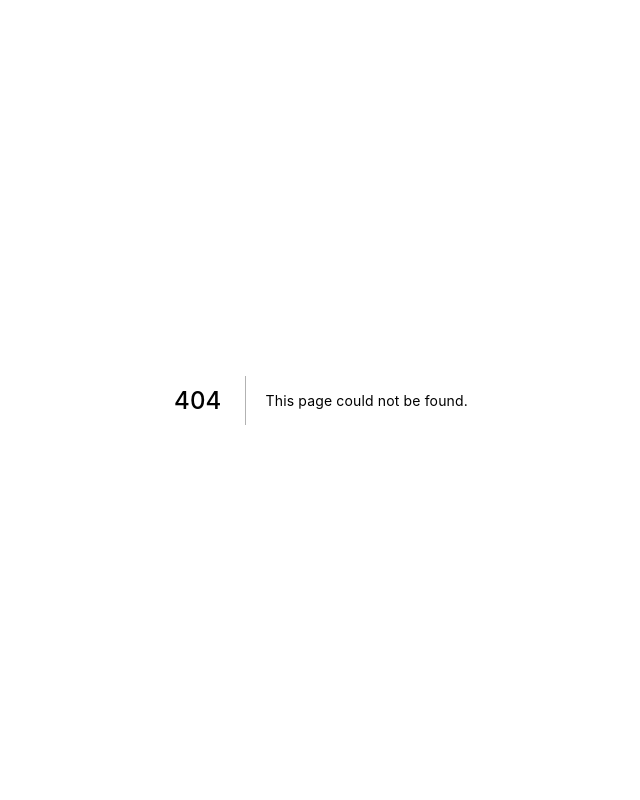
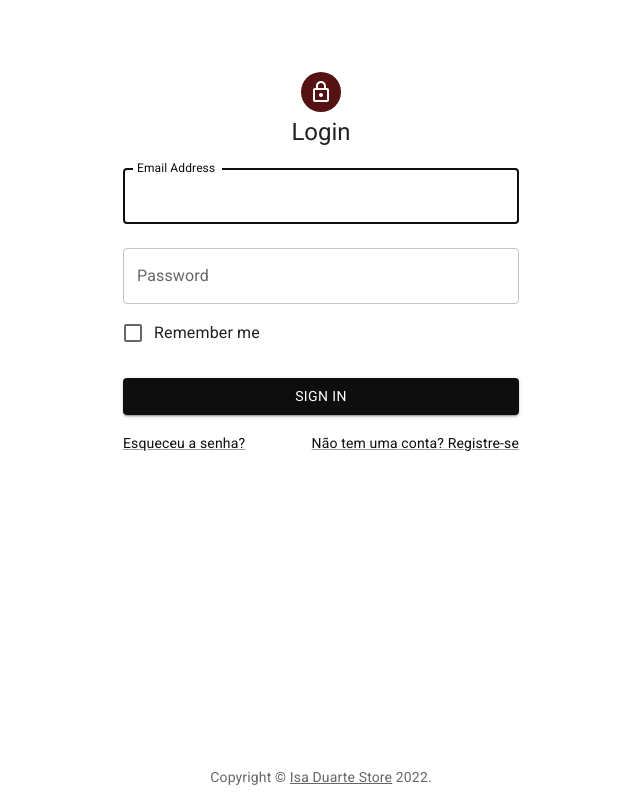
Before and after one commit to abraaoduarte/isa-store, a Next.js app in the folder apps/dashboard/: page /login in a window 1280 px wide. Before the commit this address had no page. Shown: the whole page, without its empty margins (319-959 px from the left). Built offline with nearby package versions, Linux system fonts and the light colour scheme.

Commit message:
chore(dashboard): add login page

```diff
--- a/apps/dashboard/package.json
+++ b/apps/dashboard/package.json
@@ -23,15 +23,18 @@
     "@emotion/react": "^11.9.0",
     "@emotion/server": "^11.4.0",
     "@emotion/styled": "^11.8.1",
+    "@hookform/resolvers": "^2.8.10",
     "@mui/icons-material": "^5.8.0",
     "@mui/material": "^5.8.1",
     "@mui/styles": "^5.8.0",
     "next": "12.1.6",
     "react": "18.1.0",
     "react-dom": "18.1.0",
+    "react-hook-form": "^7.31.2",
     "react-is": "^18.1.0",
     "react-query": "^3.39.0",
-    "styled-components": "^5.3.5"
+    "styled-components": "^5.3.5",
+    "yup": "^0.32.11"
   },
   "devDependencies": {
     "@types/node": "17.0.35",
--- a/apps/dashboard/src/components/Content/index.tsx
+++ /dev/null
@@ -1,5 +0,0 @@
-const Content = () => {
-  return <h2>Content</h2>;
-};
-
-export default Content;
--- a/apps/dashboard/src/pages/_app.tsx
+++ b/apps/dashboard/src/pages/_app.tsx
@@ -2,11 +2,6 @@ import type { AppProps } from 'next/app';
 import { useState } from 'react';
 import { QueryClient, QueryClientProvider } from 'react-query';
 import { ThemeProvider } from 'theme';
-// import {
-//   ThemeProvider,
-//   createThem,
-//   StylesProvider,
-// } from '@material-ui/core/styles';
 import { Hydrate } from 'react-query/hydration';
 import Head from 'next/head';
 
@@ -25,7 +20,7 @@ function MyApp({ Component, pageProps }: AppProps) {
   return (
     <>
       <Head>
-        <title>Isa Duarte Loja - Dashboard</title>
+        <title>Admin - Isa Duarte Loja</title>
         <meta name="description" content="Blacktag" />
         <link rel="icon" href="/favicon.ico" />
       </Head>
--- a/apps/dashboard/src/pages/_document.tsx
+++ b/apps/dashboard/src/pages/_document.tsx
@@ -42,6 +42,10 @@ export default class MyDocument extends Document {
     return (
       <Html lang="pt-BR">
         <Head>
+          <meta
+            name="viewport"
+            content="initial-scale=1.0, width=device-width"
+          />
           <link rel="preconnect" href="https://fonts.googleapis.com" />
           <link rel="preconnect" href="https://fonts.gstatic.com" />
           <link
--- /dev/null
+++ b/apps/dashboard/src/pages/login.tsx
@@ -0,0 +1,14 @@
+import * as React from 'react';
+import LoginTemplate from 'templates/Login';
+import Head from 'next/head';
+
+export default function Login() {
+  return (
+    <>
+      <Head>
+        <title>Login - Isa Duarte Store</title>
+      </Head>
+      <LoginTemplate />
+    </>
+  );
+}
--- /dev/null
+++ b/apps/dashboard/src/templates/Home/index.ts
@@ -0,0 +1 @@
+export { default } from './Home';
--- /dev/null
+++ b/apps/dashboard/src/templates/Login/Login.styles.ts
@@ -0,0 +1,10 @@
+import { styled } from '@mui/material/styles';
+import { Box } from '@mui/system';
+
+export const Footer = styled(Box)({
+  position: 'fixed',
+  bottom: 0,
+  padding: 16,
+  width: '100%',
+  left: 0,
+});
--- /dev/null
+++ b/apps/dashboard/src/templates/Login/Login.tsx
@@ -0,0 +1,144 @@
+import * as React from 'react';
+import Avatar from '@mui/material/Avatar';
+import Button from '@mui/material/Button';
+import CssBaseline from '@mui/material/CssBaseline';
+import TextField from '@mui/material/TextField';
+import FormControlLabel from '@mui/material/FormControlLabel';
+import Checkbox from '@mui/material/Checkbox';
+import Link from '@mui/material/Link';
+import Grid from '@mui/material/Grid';
+import Box from '@mui/material/Box';
+import LockOutlinedIcon from '@mui/icons-material/LockOutlined';
+import Typography from '@mui/material/Typography';
+import Container from '@mui/material/Container';
+import { yupResolver } from '@hookform/resolvers/yup';
+import yup from 'utils/yup';
+import { Controller, useForm } from 'react-hook-form';
+import { Footer } from './Login.styles';
+
+const schema = yup
+  .object({
+    email: yup.string().email().required(),
+    password: yup.string().min(6).required(),
+  })
+  .required();
+
+type LoginDataProps = {
+  email: string;
+  password: string;
+};
+
+const Login = () => {
+  const { control, handleSubmit } = useForm<LoginDataProps>({
+    resolver: yupResolver(schema),
+  });
+
+  const onSubmit = (data: LoginDataProps) => console.log(data);
+
+  return (
+    <Container component="main" maxWidth="xs">
+      <CssBaseline />
+      <Box
+        sx={{
+          marginTop: 8,
+          display: 'flex',
+          flexDirection: 'column',
+          alignItems: 'center',
+        }}
+      >
+        <Avatar sx={{ m: 1, bgcolor: 'secondary.main' }}>
+          <LockOutlinedIcon />
+        </Avatar>
+        <Typography component="h1" variant="h5">
+          Login
+        </Typography>
+        <Box sx={{ mt: 1 }}>
+          <form onSubmit={handleSubmit(onSubmit)}>
+            <Controller
+              control={control}
+              render={({
+                field: { onChange, onBlur, value },
+                fieldState: { error },
+              }) => (
+                <TextField
+                  error={!!error}
+                  helperText={error?.message}
+                  onBlur={onBlur}
+                  onChange={onChange}
+                  value={value}
+                  margin="normal"
+                  fullWidth
+                  id="email"
+                  label="Email Address"
+                  name="email"
+                  autoComplete="email"
+                  autoFocus
+                />
+              )}
+              name="email"
+            />
+            <Controller
+              control={control}
+              render={({
+                field: { onChange, onBlur, value },
+                fieldState: { error },
+              }) => (
+                <TextField
+                  error={!!error}
+                  helperText={error?.message}
+                  onBlur={onBlur}
+                  onChange={onChange}
+                  value={value}
+                  margin="normal"
+                  fullWidth
+                  name="password"
+                  label="Password"
+                  type="password"
+                  id="password"
+                />
+              )}
+              name="password"
+            />
+
+            <FormControlLabel
+              control={<Checkbox value="remember" color="primary" />}
+              label="Remember me"
+            />
+            <Button
+              type="submit"
+              fullWidth
+              variant="contained"
+              sx={{ mt: 3, mb: 2 }}
+            >
+              Sign In
+            </Button>
+            <Grid container>
+              <Grid item xs>
+                <Link href="#" variant="body2">
+                  Esqueceu a senha?
+                </Link>
+              </Grid>
+              <Grid item>
+                <Link href="#" variant="body2">
+                  {'Não tem uma conta? Registre-se'}
+                </Link>
+              </Grid>
+            </Grid>
+          </form>
+        </Box>
+      </Box>
+      <Footer>
+        <Typography variant="body2" color="text.secondary" align="center">
+          {'Copyright © '}
+          <Link color="inherit" href="https://mui.com/">
+            Isa Duarte Store
+          </Link>{' '}
+          {new Date().getFullYear()}
+          {'.'}
+        </Typography>
+      </Footer>
+    </Container>
+  );
+};
+
+export default Login;
--- /dev/null
+++ b/apps/dashboard/src/templates/Login/index.ts
@@ -0,0 +1 @@
+export { default } from './Login';
--- /dev/null
+++ b/apps/dashboard/src/utils/yup.ts
@@ -0,0 +1,12 @@
+import * as yup from 'yup';
+import { pt } from 'yup-locale-pt';
+import { string } from 'yup-locale-pt/lib/locale';
+
+yup.setLocale({
+  ...pt,
+  string: {
+    ...string,
+  },
+});
+
+export default yup;
```
Also changed, not shown: apps/dashboard/src/templates/Home/Home.tsx (renamed from apps/dashboard/src/templates/Home/index.tsx), 2 other files (tests, documents, lock files or other folders).
